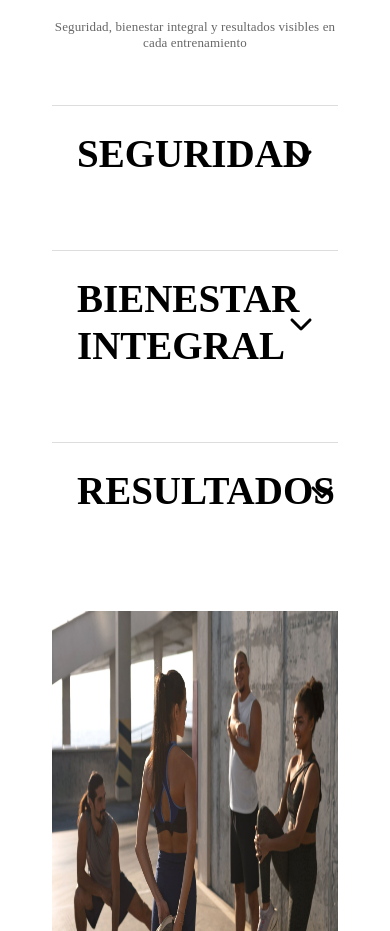
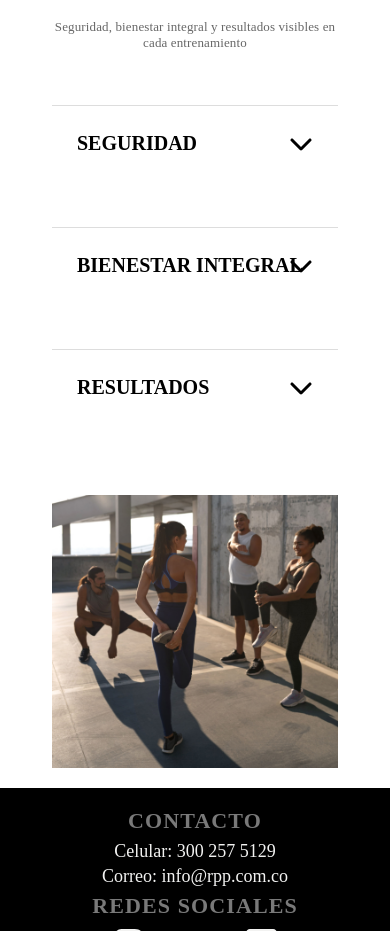
Before and after one commit to RunningPersonalPlan/webPage, a React (Vite) app in the folder Rpp/: page / in a window 390 px wide. Shown: the part 1960-2891 px from the top of the page. Built offline with nearby package versions, Linux system fonts and the light colour scheme.

Commit message:
fix: home estilos

```diff
--- a/Rpp/src/components/Home/Accordion.css
+++ b/Rpp/src/components/Home/Accordion.css
@@ -95,3 +95,9 @@
     letter-spacing: 0.19px;
     margin-bottom: 24px;
 }
+
+@media screen and (max-width:830px) {
+    .accordion-title h2{
+        font-size: 20px;
+    }
+}
--- a/Rpp/src/views/Home.css
+++ b/Rpp/src/views/Home.css
@@ -167,6 +167,11 @@
       font-size: 26px;
     }
 
+      .section-pasion-deporte .container img{
+    width: 50%;
+    height: 616px;
+  }
+
 
 
   }
@@ -230,7 +235,7 @@
     }
     .section-pasion-deporte .container img{
       width: 100%;
-      height: 616px;
+      height: auto;
     }
 
 
```
